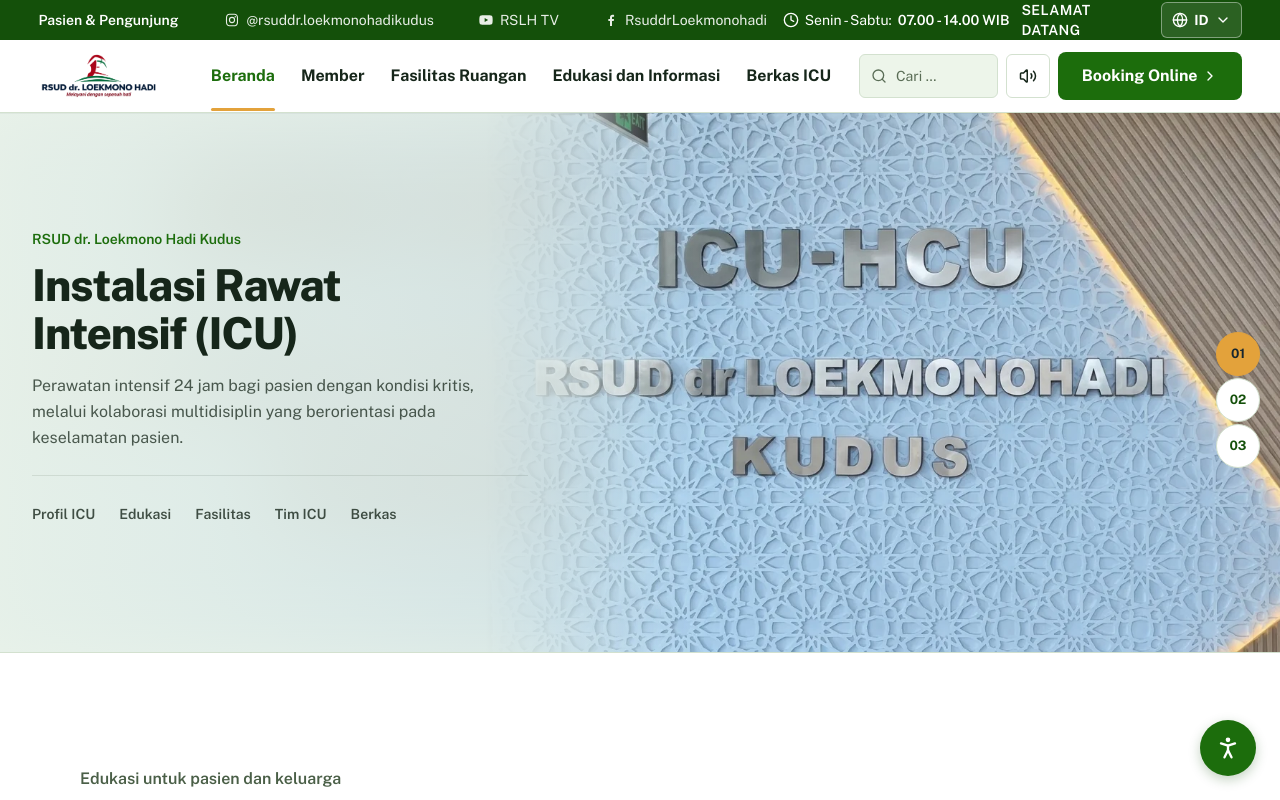
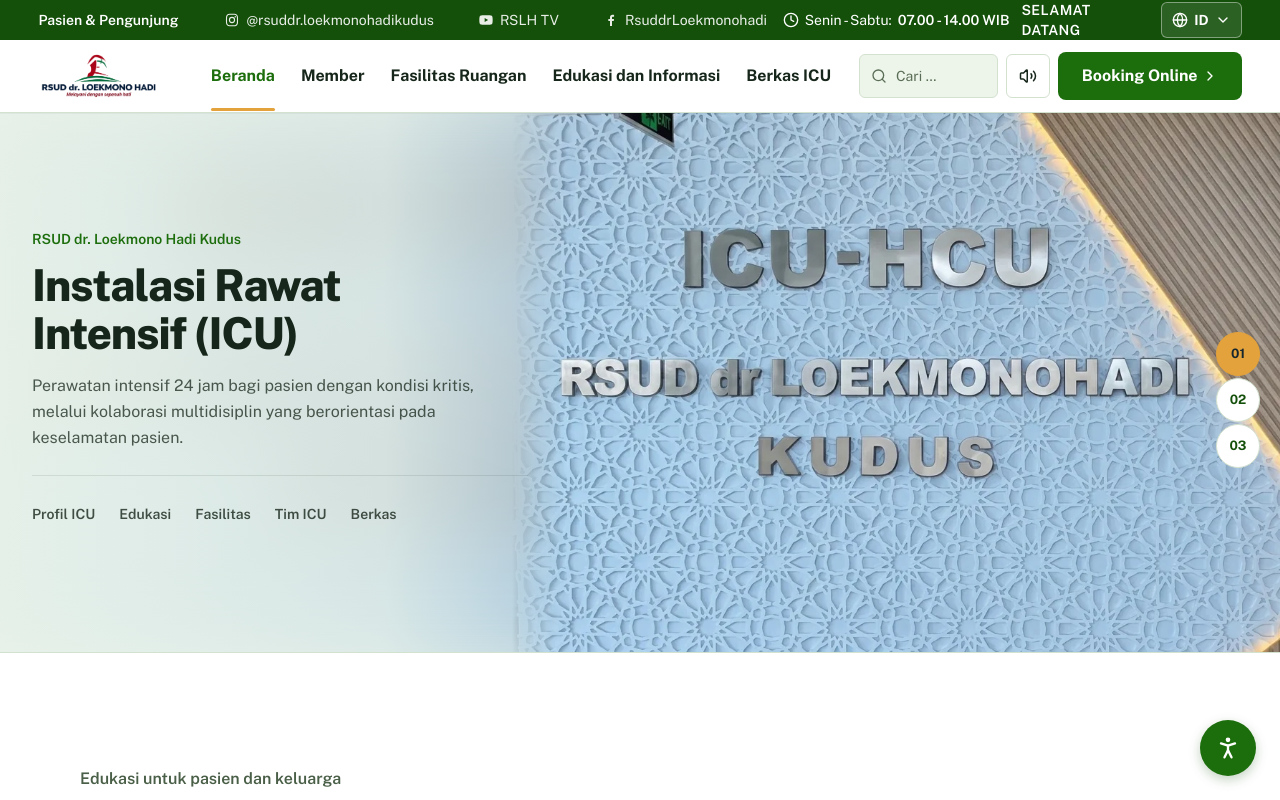
Before and after one commit to Astake777/IDN-RSUD-WEBSITE, a React (Vite) app: page / in a window 1280 px wide. Shown: the top 800 px of the page. Built offline with nearby package versions, Linux system fonts and the light colour scheme.

Commit message:
fix(home): keep RSUD sign clear of the photo fade

```diff
--- a/src/features/seru/HomeHero.tsx
+++ b/src/features/seru/HomeHero.tsx
@@ -28,9 +28,9 @@ export function HomeHero() {
         alt={l(s.heroAlt)}
         loading="eager"
         fetchPriority="high"
-        className="relative block aspect-[16/9] w-full object-cover lg:absolute lg:inset-y-0 lg:right-0 lg:aspect-auto lg:h-full lg:w-[62%] lg:object-left lg:[mask-image:linear-gradient(90deg,transparent,#000_22%)]"
+        className="relative block aspect-[16/9] w-full object-cover lg:absolute lg:inset-y-0 lg:right-0 lg:aspect-auto lg:h-full lg:w-[60%] lg:object-left lg:[mask-image:linear-gradient(90deg,transparent,#000_7%)]"
       />
-      <div aria-hidden className="absolute inset-0 hidden bg-[linear-gradient(90deg,rgb(237_245_234/0.85)_0%,rgb(237_245_234/0.6)_38%,transparent_55%)] lg:block" />
+      <div aria-hidden className="absolute inset-0 hidden bg-[linear-gradient(90deg,rgb(237_245_234/0.85)_0%,rgb(237_245_234/0.6)_30%,transparent_42%)] lg:block" />
 
       <div className="relative lg:flex lg:h-full lg:items-center">
         <div className="container-site py-8 lg:py-0">
```
